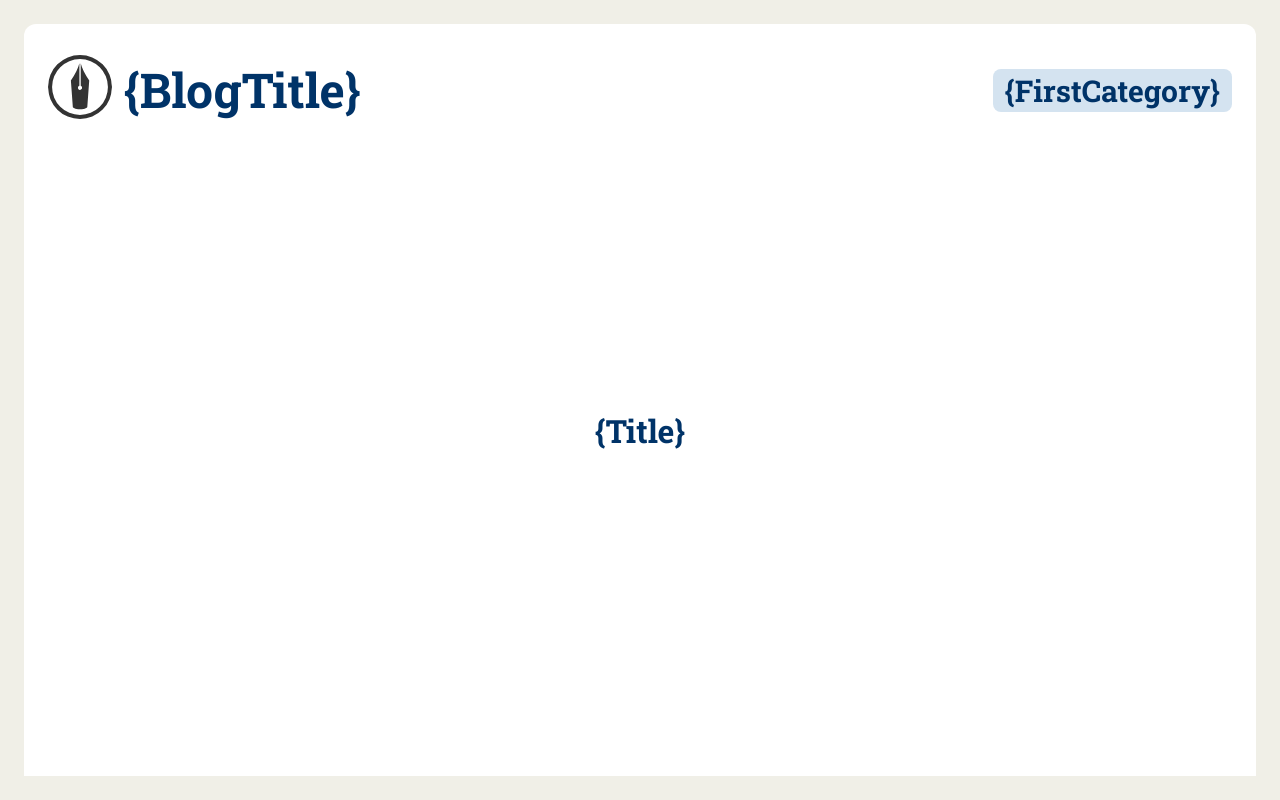
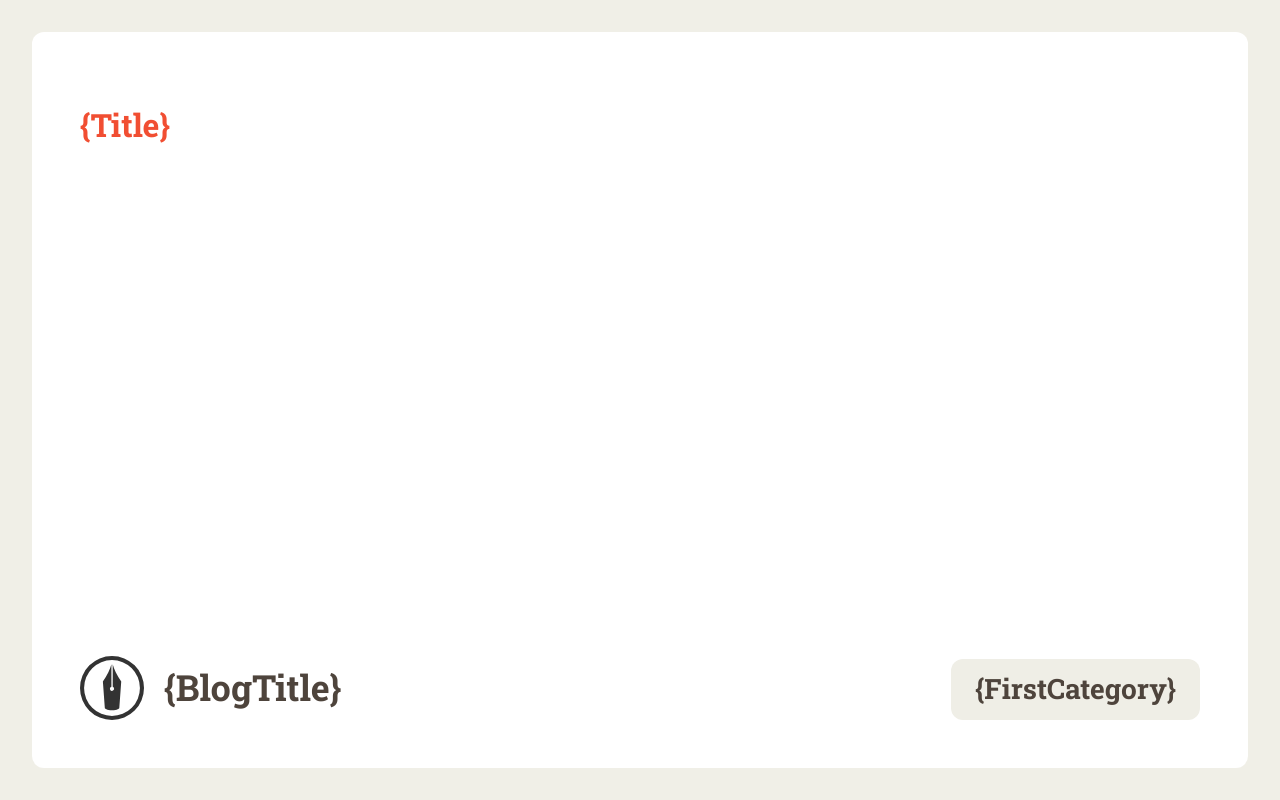
Before and after one commit to ysknsid25/hatena-blog-theme-git, a website built with Vite: page html/eyecatch.html in a window 1280 px wide. Built offline with nearby package versions, Linux system fonts and the light colour scheme.

Commit message:
feat: add eyecatch
Signed-off-by: ysknsid25 <kengo071225@gmail.com>

```diff
--- a/html/eyecatch.html
+++ b/html/eyecatch.html
@@ -1,157 +1,124 @@
 <!doctype html>
 <html lang="{BlogLanguage}">
-    <!-- ここで BlogLanguage を指定すると言語を指定することができます -->
-    <!-- 言語に適した改行の処理に影響があるため指定を推奨します -->
     <head>
         <meta charset="utf-8" />
         <style>
             :root {
-                --bg-main: #fff;
-                --bg-secondary: #003368;
-                --text-main: #003368;
-                --text-back: #d4e3f0;
+                --border-color: #f0efe7; /* 縁の色 */
+                --bg-main: #ffffff;
+                --title-color: #f14e32; /* 記事タイトルの色 */
+                --blog-name-color: #4e443c; /* ブログ名の色 */
+                --category-bg: #efeee6; /* カテゴリの背景色 */
                 --content-rounded: 12px;
             }
             * {
                 margin: 0;
                 padding: 0;
+                box-sizing: border-box;
             }
             body {
-                background-color: var(--bg-secondary);
-                color: var(--text-main);
-                font-weight: normal;
-                font-family: "Noto Sans CJK JP";
-                box-sizing: border-box;
+                background-color: var(--border-color);
+                font-family: "Noto Sans CJK JP", sans-serif;
                 min-height: 100vh;
                 display: flex;
-                flex-direction: column;
-                padding: 24px 24px;
-                line-height: 1.4;
-                word-break: break-word;
+                padding: 32px; /* 縁の幅 */
             }
 
-            /* カテゴリによるカスタマイズ */
-            /* 後述の通り、変数を使ってカテゴリのclassを付与すると
-      カテゴリごとにデザインをカスタマイズすることができます */
-            body.category-日記 {
-                background-color: #fff;
+            /* メインの白いコンテナ */
+            .inner-container {
+                background-color: var(--bg-main);
+                flex: 1;
+                border-radius: var(--content-rounded);
+                display: flex;
+                flex-direction: column;
+                padding: 48px;
+                position: relative;
             }
 
-            /* コンテンツ部分の共通設定 */
-            body > div {
-                background-color: var(--bg-main);
+            /* 右上の記事タイトル */
+            .top-section {
+                display: flex;
+                justify-content: flex-start;
+                width: 100%;
+                margin-top: 24px;
             }
-            body > div:first-child {
-                border-radius: var(--content-rounded) var(--content-rounded) 0 0;
+            .entry-title {
+                color: var(--title-color);
+                font-size: 64px;
+                font-weight: bold;
+                line-height: 1.3;
+                text-align: left;
+                max-width: 90%;
+                word-break: break-word;
+                display: -webkit-box;
+                -webkit-line-clamp: 3;
+                line-clamp: 3;
+                -webkit-box-orient: vertical;
+                overflow: hidden;
             }
-            body > div:last-child {
-                border-radius: 0 0 var(--content-rounded) var(--content-rounded);
+            .spacer {
+                flex: 1;
             }
 
-            /* ヘッダの設定 */
-            .header {
+            /* 下部のレイアウト */
+            .bottom-section {
+                display: flex;
+                justify-content: space-between;
+                align-items: flex-end;
                 width: 100%;
+            }
+
+            /* 左下のブログ情報 */
+            .blog-info {
                 display: flex;
-                justify-content: center;
                 align-items: center;
-                padding-top: 18px;
+                gap: 20px;
+                max-width: 70%;
             }
-            .header > :first-child {
-                margin-left: 24px;
-            }
-            .header > :last-child {
-                margin-right: 24px;
-            }
-            .header .base {
-                display: flex;
-                flex-direction: row;
-                align-items: center;
-            }
-            .icon > svg,
-            .icon > img {
+            .icon {
+                width: 80px;
+                height: 80px;
                 border-radius: 50%;
-                width: 64px;
-                margin-right: 12px;
+                object-fit: cover;
             }
             .blog-title {
-                max-width: 60%;
-            }
-            .blog-title .title {
-                font-size: 48px;
+                color: var(--blog-name-color);
+                font-size: 36px;
                 font-weight: bold;
-                color: var(--text-main);
                 overflow: hidden;
                 white-space: nowrap;
                 text-overflow: ellipsis;
             }
-            .spacer {
-                flex-grow: 1;
-            }
-            .category {
-                display: flex;
-                justify-content: center;
-                gap: 15px;
-                max-width: 25%;
-            }
+
+            /* 右下のカテゴリ */
             .category span {
-                display: block;
-                box-sizing: border-box;
-                padding: 2px 12px;
-                border-radius: 8px;
-                background-color: var(--text-back);
-                overflow: hidden;
-                white-space: nowrap;
-                text-overflow: ellipsis;
-                font-size: 30px;
-                line-height: 1.3;
+                display: inline-block;
+                padding: 8px 24px;
+                border-radius: 12px;
+                background-color: var(--category-bg);
+                color: var(--blog-name-color);
+                font-size: 28px;
                 font-weight: bold;
-                color: var(--text-main);
             }
             .category span:empty {
                 display: none;
             }
-
-            /* メインコンテンツの設定 */
-            .main-wrapper {
-                flex: 1;
-                width: 100%;
-                display: flex;
-                padding-bottom: 56px; /* Xのシェア時には、アイキャッチの下部に
-        タイトル要素が重ねて表示されるため空白を用意しておくことを推奨します */
-            }
-            .main {
-                width: 75%;
-                display: flex;
-                flex-direction: column;
-                justify-content: center;
-                margin: 20px auto 8px;
-                overflow: hidden;
-                text-align: center;
-            }
-            .entry-title {
-                display: -webkit-box;
-                -webkit-line-clamp: 4; /* 行数の上限 */
-                line-clamp: 4;
-                -webkit-box-orient: vertical;
-                overflow: hidden;
-                overflow-wrap: break-word;
-                word-break: auto-phrase;
-                color: var(--text-main);
-                font-size: 56px;
-                line-height: 1.3;
-                font-weight: bold;
-            }
         </style>
     </head>
     <body class="category-{FirstCategory}">
-        <!-- 上記のようにclassを指定することで、例えばある特定のカテゴリのみ
-    背景色や文字色の変更などデザインを変更する、という調整を行うことができます -->
-        <div class="header">
-            <div class="icon">
+        <div class="inner-container">
+            <div class="top-section">
+                <div class="entry-title">{Title}</div>
+            </div>
+
+            <div class="spacer"></div>
+
+            <div class="bottom-section">
+                <div class="blog-info">
                     <svg
                         xmlns="http://www.w3.org/2000/svg"
-                    width="90"
-                    height="90"
+                        width="64"
+                        height="64"
                         viewBox="0 0 90 90"
                     >
                         <path
@@ -163,20 +130,12 @@
                             fill="#333"
                         ></path>
                     </svg>
-                <!-- SVGかbase64化した画像のみ挿入することが可能です -->
+                    <div class="blog-title">{BlogTitle}</div>
                 </div>
-            <div class="blog-title">
-                <div class="title">{BlogTitle}</div>
-            </div>
-            <div class="spacer"></div>
                 <div class="category">
                     <span>{FirstCategory}</span>
                 </div>
             </div>
-        <div class="main-wrapper">
-            <div class="main">
-                <div class="entry-title">{Title}</div>
-            </div>
         </div>
     </body>
 </html>
```
Lines whose indentation alone changed are shown as unchanged.
